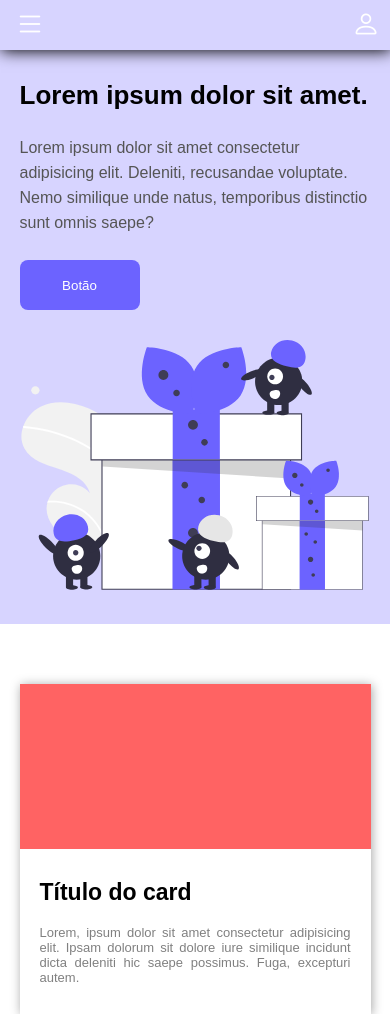
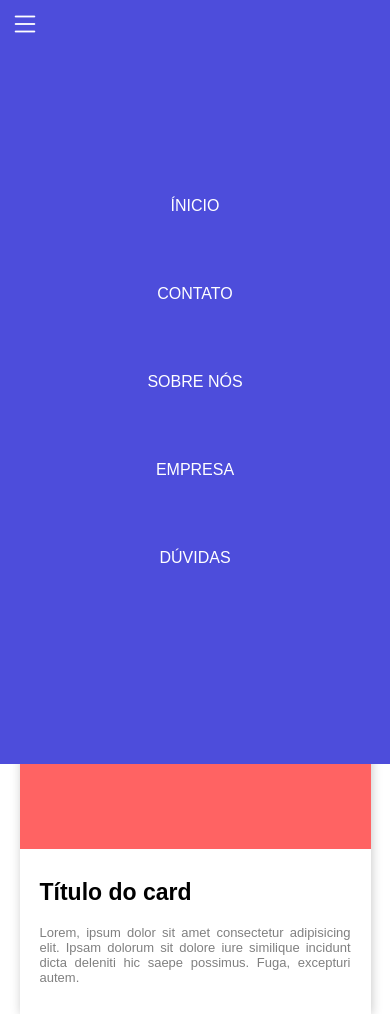
Before and after one commit to ySpop/Menu, a plain HTML site: page index.html in a window 390 px wide. Shown: the top 1014 px of the page. Drawn offline with nearby package versions, Linux system fonts and the light colour scheme.

Commit message:
Atualização HTML/CSS/JS

```diff
--- a/index.html
+++ b/index.html
@@ -6,25 +6,25 @@
     <link rel="stylesheet" href="/styles/style.css">
     <link rel="stylesheet" href="https://cdn.jsdelivr.net/npm/bootstrap-icons@1.11.3/font/bootstrap-icons.min.css">
     <title>MobileFirst</title>
+    <script src="/scripts/script.js"></script>
 </head>
 <body>
 
     <header>
-        <div class="navheader-style">
-            <button class="menu">
-                <i class="bi bi-list listicon"></i>
-            </button>
+        <div class="navheader-style container-grid">
+            <i class="bi bi-list listicon"></i>
             <i class="bi bi-person picon"></i>
 
-            <!-- <nav class="navbar-style">
-                <ul>
+            <nav class="navbar-style active">
+                <ul class="menu">
                     <li><a href="#">ÍNICIO</a></li>
                     <li><a href="#">CONTATO</a></li>
                     <li><a href="#">SOBRE NÓS</a></li>
                     <li><a href="#">EMPRESA</a></li>
                     <li><a href="#">DÚVIDAS</a></li>
                 </ul>
-            </nav> -->
+            </nav>
+
         </div>
         <section class="container-grid header-style">
 
--- /dev/null
+++ b/scripts/script.js
@@ -0,0 +1,8 @@
+document.addEventListener("DOMContentLoaded", function() {
+  const listicon = document.querySelector(".listicon");
+  const nav = document.querySelector(".navbar-style");
+
+  listicon.addEventListener("click", () => {
+      nav.classList.toggle("active");
+  });
+});
--- a/styles/style.css
+++ b/styles/style.css
@@ -1,3 +1,4 @@
+
 
 *{
     margin: 0;
@@ -84,7 +85,7 @@ main {
     flex-direction: column;
     width: 100%;
     height: 330px;
-    box-shadow: 1px 1px 10px rgba(0, 0, 0, 0.354);
+    box-shadow: 1px 1px 10px rgba(0, 0, 0, 0.212);
 }
 
 /* SELETOR de classes pra evitar repetição */
@@ -141,7 +142,7 @@ main {
     width: 100%;
     height: 50px;
     background-color: #D7D4FF;
-    box-shadow: 1px 1px 15px black;
+    box-shadow: 1px 1px 15px rgba(0, 0, 0, 0.212);
     margin-bottom: 30px;
     display: flex;
     justify-content: space-between;
@@ -149,11 +150,35 @@ main {
     padding: 10px;
 }
 
-.navheader-style>button {
-    width: 40px;
-    height: 40px;
-    border: none;
-    background-color: #D7D4FF;
+.navbar-style {
+    position: absolute;
+    top: 0;
+    right: -100%;
+    bottom: 0;
+    width: 100%;
+    display: flex;
+    flex-direction: column;
+    text-align: center;
+    justify-content: center;
+    background-color: #4D4DDB;
+    transition: 0.30s ease-in-out;
+    margin-bottom: 80px;
+}
+
+.active {
+ right: 0;
+}
+
+ul {
+    list-style-type: none;
+    display: flex;
+    flex-direction: column;
+    gap: 70px;
+}
+
+a {
+    text-decoration: none;
+    color: white;
 }
 
 .picon {
@@ -162,9 +187,11 @@ main {
 }
 
 .listicon {
-    background-color: #D7D4FF;
     font-size: 30px;
     color: white;
+    display: block;
+    cursor: pointer;
+    z-index: 2;
 }
 
 /* Max width pega do menor até o maior */
@@ -183,20 +210,42 @@ main {
         display: flex;
         flex-direction: row;
         justify-content: space-between;
+        border: 2px solid black;
+        align-items: center;
     }
 
     header {
         height: 400px;
         display: flex;
         align-items: center;
+        flex-direction: column;
+        justify-content: space-between;
     }
 
     .header-style__info {
         width: 300px;
-        height: 100%;
+        height: 90%;
+        border: 2px solid;
     }
 
     .card-body {
         width: 250px;
     }
+
+    .listicon {
+        display: none;
+    }
+
+    .navbar-style {
+        display: none;
+    }
+
+    .navheader-style {
+        margin-bottom: 40px;
+    }
+
+    .active {
+        display: none;
+    }
+
 }
```
